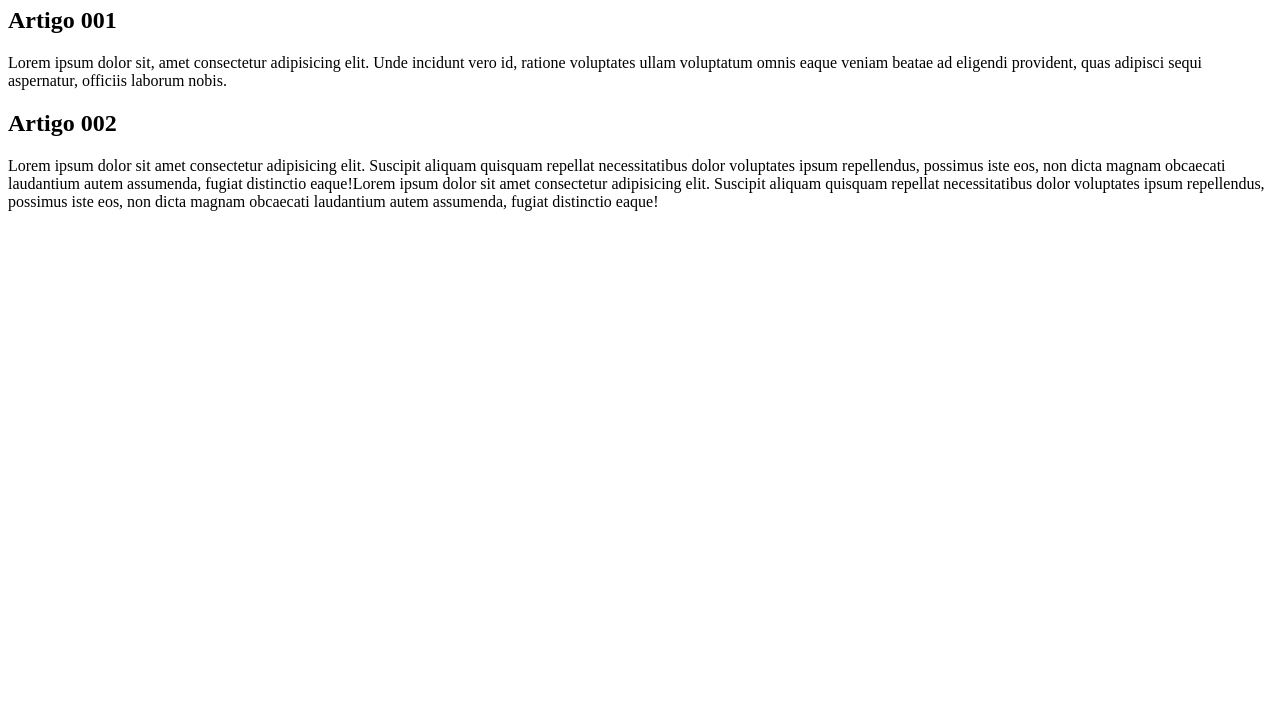
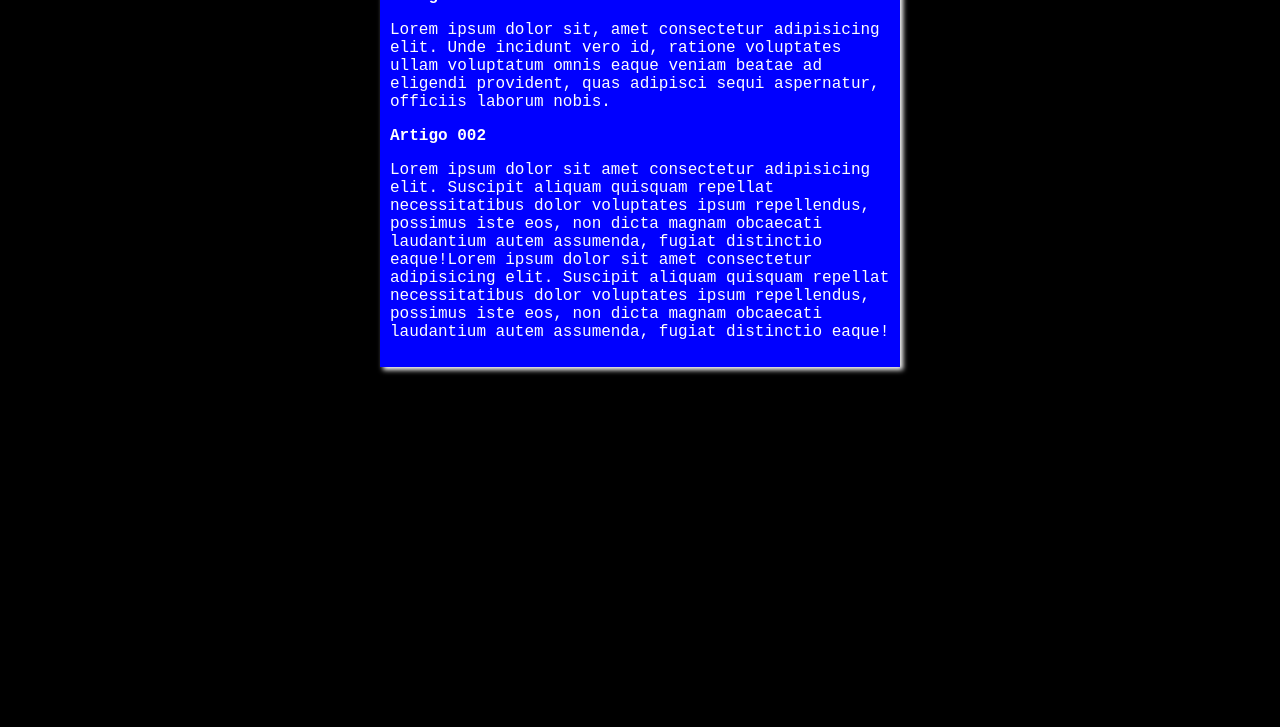
Before and after one commit to RobinsonConstantino/projeto-site, a plain HTML site: page index.html in a window 1280 px wide. Shown: the part 73-800 px from the top of the page. Drawn offline with Linux system fonts and the light colour scheme.

Commit message:
atualização design

```diff
--- /dev/null
+++ b/estilos/style.css
@@ -0,0 +1,17 @@
+* {
+  font-family: "Courier New", Courier, monospace;
+  font-size: 16px;
+  color: white;
+}
+
+body {
+  background-color: black;
+}
+
+main {
+  background-color: blue;
+  width: 500px;
+  margin: auto;
+  padding: 10px;
+  box-shadow: 3px 3px 5px white;
+}
--- a/index.html
+++ b/index.html
@@ -4,6 +4,7 @@
     <meta charset="UTF-8" />
     <meta name="viewport" content="width=device-width, initial-scale=1.0" />
     <title>Título do Site</title>
+    <link rel="stylesheet" href="estilos/style.css" />
   </head>
   <body>
     <main>
```
